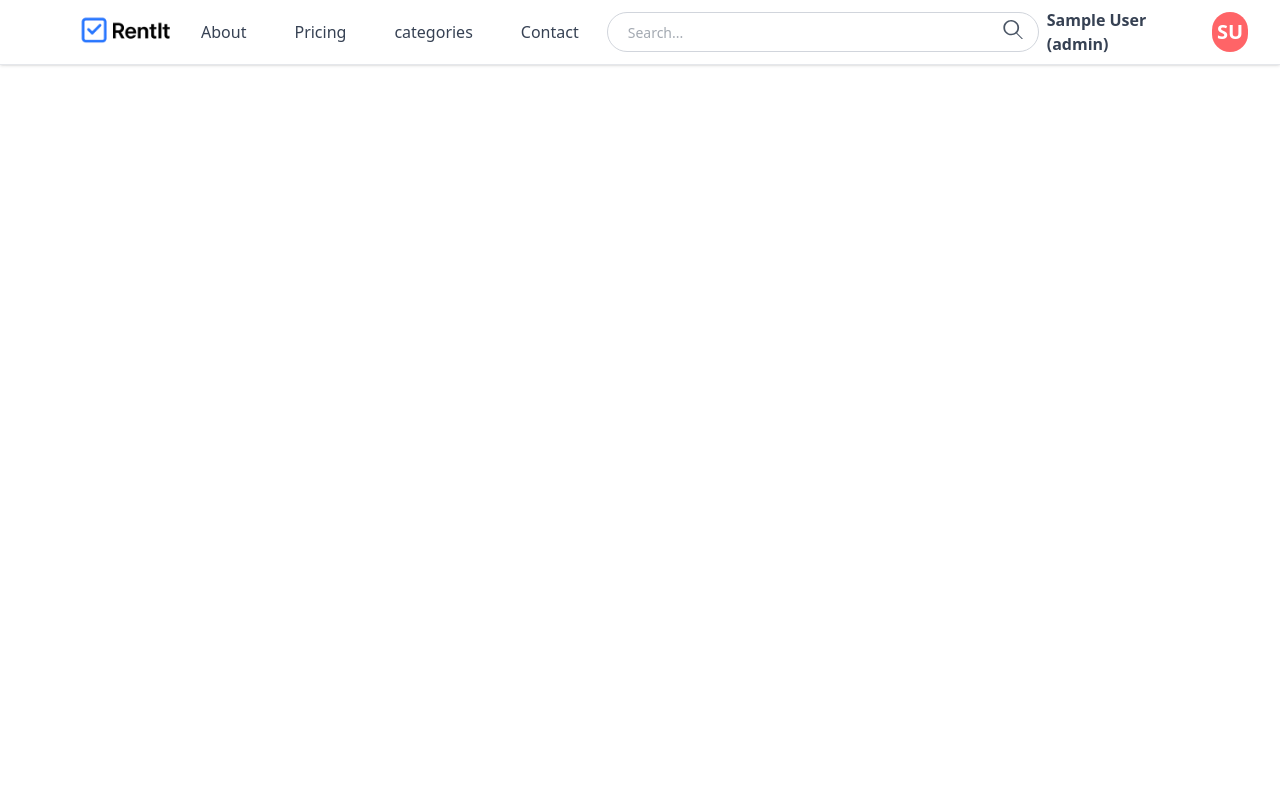
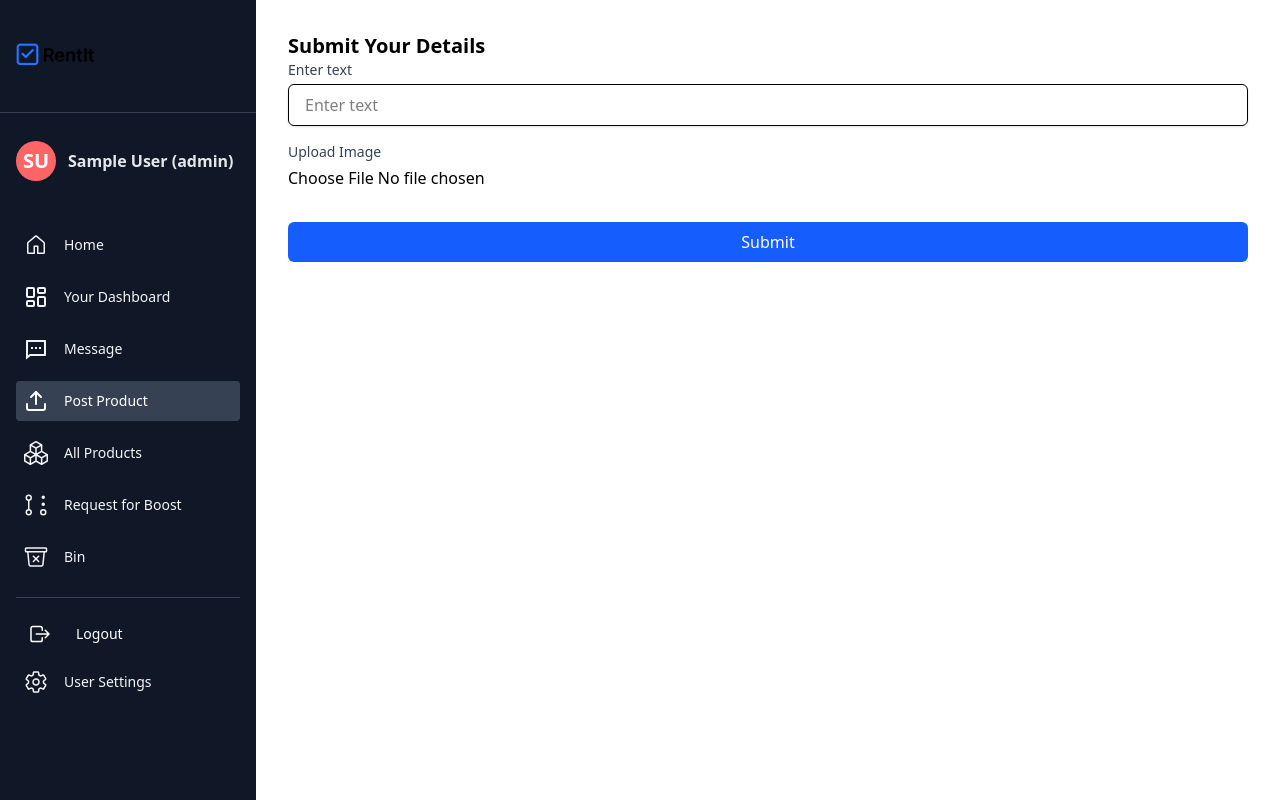
Before and after one commit to rohitsaraswat15/rentit-frontend, a React (Vite) app: page /post-product in a window 1280 px wide. Built offline with nearby package versions, Linux system fonts and the light colour scheme; sample sign-in values are in the browser's storage.

Commit message:
fixed postproduct UI changes

```diff
--- a/src/App.tsx
+++ b/src/App.tsx
@@ -16,7 +16,9 @@ function App() {
    const location = useLocation();
     const hideNavbar =
     location.pathname.startsWith('/admin-dashboard') ||
-    location.pathname.startsWith('/user-dashboard');
+    location.pathname.startsWith('/user-dashboard') ||
+    location.pathname.startsWith('/myProducts') ||
+    location.pathname.startsWith('/post-product');
 
 
   return (
--- a/src/components/layout/DashboardLayout.tsx
+++ b/src/components/layout/DashboardLayout.tsx
@@ -1,6 +1,7 @@
 import React, { useRef, useEffect, useState } from 'react';
 import Sidebar from './Sidebar';
-import { useNavigate } from 'react-router-dom';
+import { useNavigate } from 'react-router-dom'; // Outlet is where the child routes will be rendered
+
 
 interface Props {
   children: React.ReactNode;
--- a/src/components/layout/Sidebar.tsx
+++ b/src/components/layout/Sidebar.tsx
@@ -60,7 +60,7 @@ const Sidebar = ({ handleLogout, sidebarWidth, collapsed, setCollapsed }: {
         {/* user links */}
         {!isAdmin && (
           <>
-            <SidebarLink to="/products" icon={<BsBoxes />} label="My Products" collapsed={collapsed} />
+            <SidebarLink to="/myProducts" icon={<BsBoxes />} label="My Products" collapsed={collapsed} />
             <SidebarLink to="/requests" icon={<GoGitPullRequestDraft />} label="Rent Request" collapsed={collapsed} />
           </>
         )}
@@ -70,7 +70,7 @@ const Sidebar = ({ handleLogout, sidebarWidth, collapsed, setCollapsed }: {
           <>
             <SidebarLink to="/products" icon={<BsBoxes />} label="All Products" collapsed={collapsed} />
             <SidebarLink to="/requests" icon={<GoGitPullRequestDraft />} label="Request for Boost" collapsed={collapsed} />
-            <SidebarLink to="/requests" icon={<IoTrashBinOutline />} label="Bin" collapsed={collapsed} />
+            <SidebarLink to="/bin" icon={<IoTrashBinOutline />} label="Bin" collapsed={collapsed} />
           </>
         )}
 
@@ -84,11 +84,11 @@ const Sidebar = ({ handleLogout, sidebarWidth, collapsed, setCollapsed }: {
           </button>
           {/* Admin */}
           {isAdmin && (
-            <SidebarLink to="/post-product" icon={<IoSettingsOutline />} label="User Settings" collapsed={collapsed} />
+            <SidebarLink to="/admin-settings" icon={<IoSettingsOutline />} label="User Settings" collapsed={collapsed} />
           )}
           {/* user */}
           {!isAdmin && (
-            <SidebarLink to="/post-product" icon={<IoSettingsOutline />} label="Settings" collapsed={collapsed} />
+            <SidebarLink to="/settings" icon={<IoSettingsOutline />} label="Settings" collapsed={collapsed} />
           )}
 
         </div>
--- a/src/pages/user/Dashboard.tsx
+++ b/src/pages/user/Dashboard.tsx
@@ -18,10 +18,8 @@ const UserDashboard: React.FC = () => {
   return (
 
     <DashboardLayout>
-      <h1 className="text-2xl font-bold mb-4">User Dashboard</h1>
-      {/* Your user dashboard content here */}
+      <h1 className="text-2xl font-bold m-auto">Welcome to your User Dashboard</h1>
     </DashboardLayout>
-
   );
 };
 
--- a/src/pages/user/MyProducts.tsx
+++ b/src/pages/user/MyProducts.tsx
@@ -0,0 +1,41 @@
+import React, { useState, useEffect } from 'react';
+import DashboardLayout from '../../components/layout/DashboardLayout';
+
+interface FormData {
+  text: string;
+  image: string; // This will be the URL or base64 representation of the image
+}
+
+const MyProducts: React.FC = () => {
+  const [formData, setFormData] = useState<FormData | null>(null);
+
+  useEffect(() => {
+    // Retrieve form data from localStorage
+    const storedData = localStorage.getItem('formData');
+    if (storedData) {
+      setFormData(JSON.parse(storedData));
+    }
+  }, []);
+
+  return (
+    <>
+    <DashboardLayout>
+      <h2 className="text-xl font-semibold">Submitted Details</h2>
+      {formData ? (
+        <div className="mt-4">
+          <p className="text-lg">Text: {formData.text}</p>
+          {formData.image && (
+            <div className="mt-4">
+              <img src={formData.image} alt="Uploaded" className="w-48 h-48 object-cover rounded-md" />
+            </div>
+          )}
+        </div>
+      ) : (
+        <p className="text-sm text-gray-600">No data submitted yet.</p>
+      )}
+      </DashboardLayout>
+    </>
+  );
+};
+
+export default MyProducts;
--- a/src/pages/user/PostProduct.tsx
+++ b/src/pages/user/PostProduct.tsx
@@ -0,0 +1,79 @@
+import React, { useState } from 'react'
+import { useNavigate } from 'react-router-dom';
+import DashboardLayout from '../../components/layout/DashboardLayout';
+
+interface FormData {
+  text: string;
+  image: string; // This will be the URL or base64 representation of the image
+}
+
+const PostProduct: React.FC = () => {
+    const [text, setText] = useState('');
+    const [image, setImage] = useState<File | null>(null);
+    const navigate = useNavigate();
+
+    const handleSubmit = (e: React.FormEvent) => {
+        e.preventDefault();
+
+        //create a new object with form data
+        const formData : FormData = {
+            text,
+            image:image ?URL.createObjectURL(image): '', // Create a URL for the image (can be used for preview)
+        };
+
+        //store form data in localstorage
+        localStorage.setItem('formData', JSON.stringify(formData));
+
+        //navigate to the show form page
+        navigate('/myProducts')
+
+        //Reset the form after submission
+        setText('')
+        setImage(null)
+    };
+
+    const handleImageChange = (e: React.ChangeEvent<HTMLInputElement>) => {
+        if(e.target.files){
+            setImage(e.target.files[0]);
+        }
+    };
+
+    return (
+        <>
+        <DashboardLayout>
+            <div className="p-4">
+                <h2 className="text-xl font-semibold">Submit Your Details</h2>
+                    <div className='mb-4'>
+                        <label className='block text-sm font-medium text-gray-700'>Enter text</label>
+                        <input type="text"
+                            value={text}
+                            onChange={(e) => setText(e.target.value)}
+                            className='mt-1 block w-full px-4 py-2 border rounded-md shadow-sm cus:outline-none focus:ring-2 focus:ring-indigo-500'
+                            placeholder='Enter text'
+                            required
+                        />
+                    </div>
+
+                    <div className='mb-4'>
+                        <label className='block text-sm font-medium text-gray-700'>Upload Image</label>
+                        <input type="file"
+                            onChange={handleImageChange}
+                            className='mt-1 block w-full'
+                            accept="image/*"
+                        />
+                    </div>
+                       <form onClick={handleSubmit} className='mt-4'>
+                    <button
+                        type='submit'
+                        className="w-full bg-blue-600 text-white py-2 rounded-md mt-4 hover:bg-blue-700 focus:outline-none"
+                    >
+                        Submit
+                    </button>
+                </form>
+            </div>
+            </DashboardLayout>
+        </>
+    )
+}
+
+export default PostProduct
--- a/src/routes/AppRouter.tsx
+++ b/src/routes/AppRouter.tsx
@@ -9,6 +9,8 @@ import UserDashboard from '../pages/user/Dashboard';
 import ProtectedRoute from './ProtectedRoute';
 import AdminDashboard from '../pages/admin/Dashboard';
 import HomePage from '../pages/admin/HomePage';
+import PostProduct from '../pages/user/PostProduct';
+import MyProducts from '../pages/user/MyProducts';
 
 
 
@@ -28,6 +30,8 @@ const AppRoutes: React.FC = () => {
       <Route path="/login" element={<Login />} />
       <Route path="/forgetpassword" element={<ForgotPassword />} />
       <Route path="/setnewpassword" element={<SetNewPassword />} />
+      <Route path='/post-product' element={<PostProduct />} />
+      <Route path='/myProducts' element={<MyProducts/>} />
 
       {/* user homepage route */}
       <Route path="/homepage"
```
